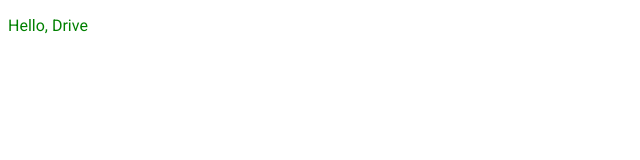
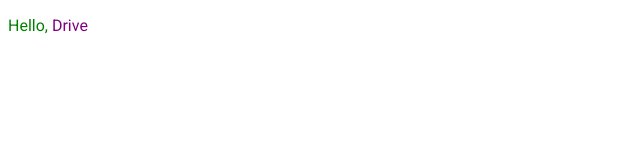
Before and after one commit to ingver/drive-note-app, a Vue app: page / in a window 1280 px wide. Shown: the top 160 px of the page, without its empty margins (0-640 px from the left). Built offline with nearby package versions, Linux system fonts and the light colour scheme.

Commit message:
Added postcss with cssnext

```diff
--- a/index.html
+++ b/index.html
@@ -2,6 +2,7 @@
 <html>
 <head>
   <meta charset="UTF-8">
+  <meta name="viewport" content="width=device-width, initial-scale=1">
   <link href="https://fonts.googleapis.com/css?family=Roboto" rel="stylesheet">
   <title>Note App</title>
 </head>
--- a/package.json
+++ b/package.json
@@ -15,11 +15,11 @@
   "bugs": {
     "url": "https://github.com/ingver/drive-note-app/issues"
   },
-  "dependencies": {
-    "vue": "^2.3.3"
-  },
   "devDependencies": {
     "css-loader": "^0.28.1",
+    "postcss-cssnext": "^2.11.0",
+    "postcss-loader": "^2.0.5",
+    "vue": "^2.3.3",
     "vue-loader": "^12.0.4",
     "vue-template-compiler": "^2.3.3",
     "webpack": "^2.5.1",
--- a/src/App.vue
+++ b/src/App.vue
@@ -1,7 +1,7 @@
 <template>
 
 <div id="app">
-  <p>Hello, {{ subject }}</p>
+  <p>Hello, <span>{{ subject }}</span></p>
 </div>
 
 </template>
@@ -10,8 +10,16 @@
 <style scoped>
 
 p {
+  & span {
+    color: purple;
+    @media (max-width: 900px) {
+      font-family: Courier New, monospace;
+      color: red;
+    }
+  }
   font-family: 'Roboto', sans-serif;
   color: green;
+
 }
 
 </style>
--- a/webpack.config.js
+++ b/webpack.config.js
@@ -15,7 +15,10 @@
       {
         test: /\.vue$/,
         exclude: /node_modules/,
-        use: 'vue-loader'
+        loader: 'vue-loader',
+        options: {
+          postcss: [require('postcss-cssnext')]
+        }
       }
     ],
   },
```
